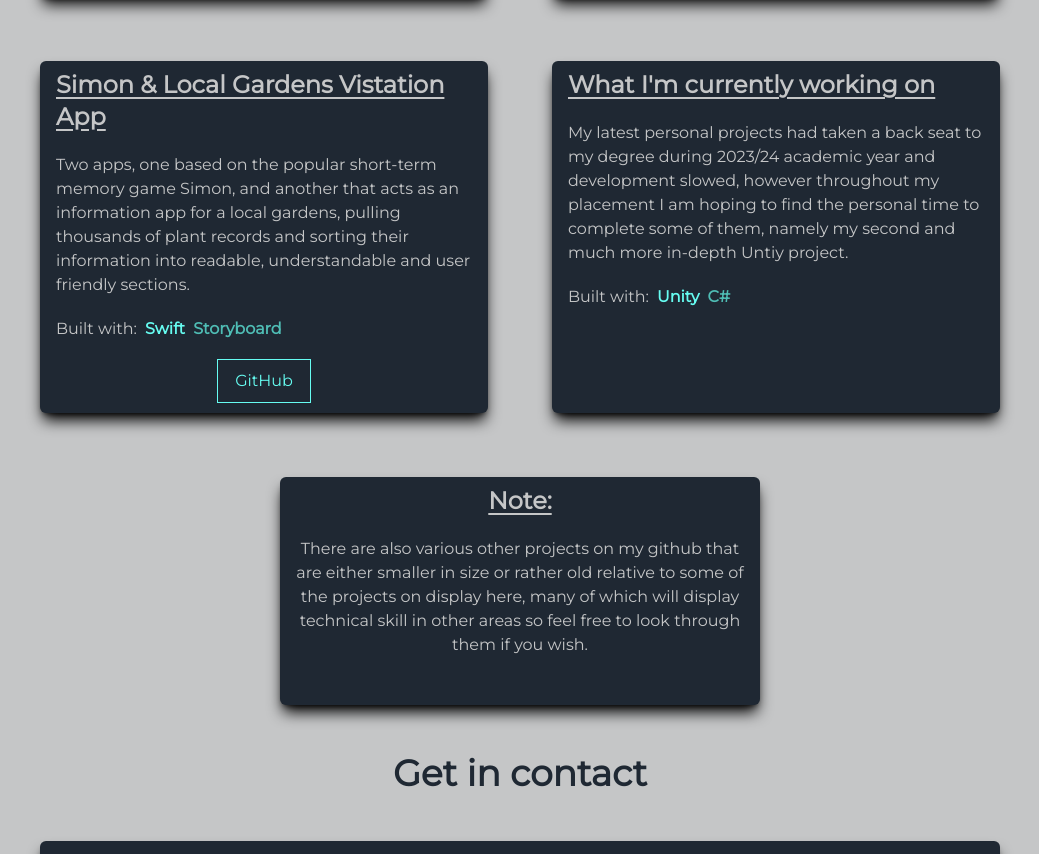
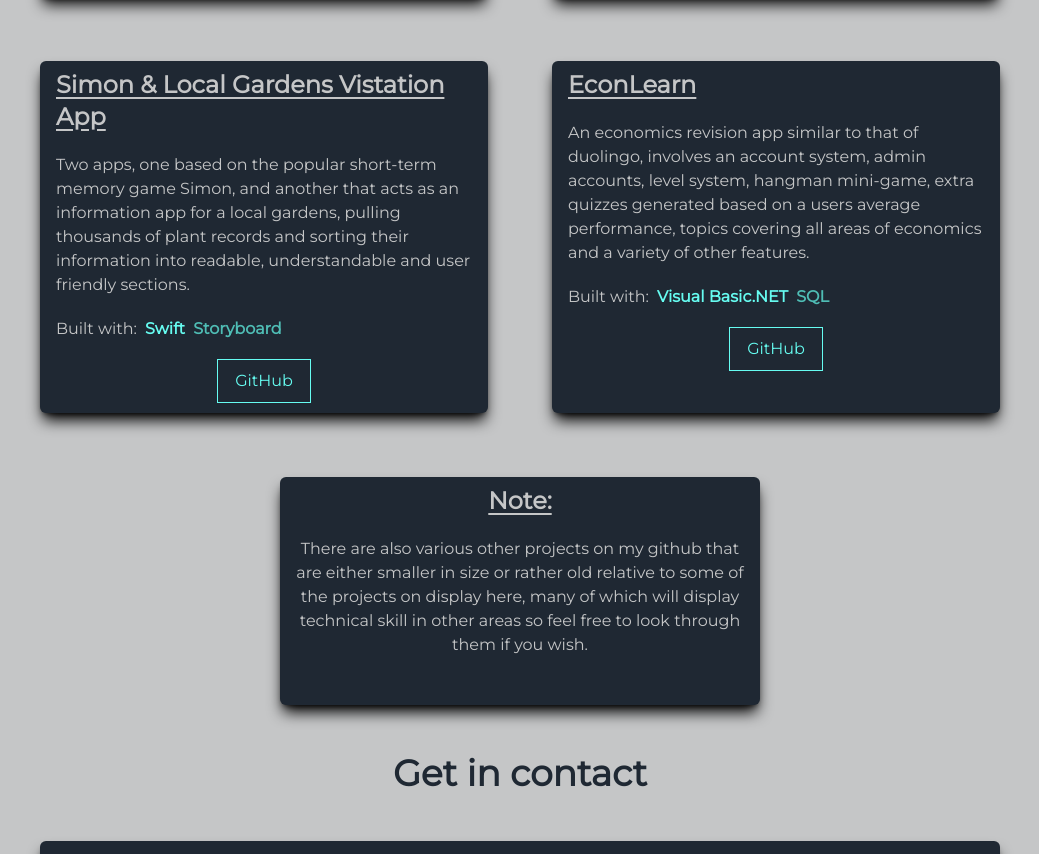
Before and after one commit to N-G1/n-g1.github.io, a website: page index.html in a window 1280 px wide. Shown: the part 2483-3337 px from the top of the page, without its empty margins (120-1159 px from the left). Drawn offline with nearby package versions, Linux system fonts and the light colour scheme.

Commit message:
readded sql vbnet project

```diff
--- a/index.html
+++ b/index.html
@@ -170,15 +170,16 @@
                     </div>
 
                     <div class="relative flex flex-col shadow-lg rounded-md shadow-black bg-custGrey gap-5 px-4">
-                        <h2 class="text-2xl font-bold underline-offset-4 underline mt-2">What I'm currently working on</h2>
+                        <h2 class="text-2xl font-bold underline-offset-4 underline mt-2">EconLearn</h2>
                         <p>
-                            My latest personal projects had taken a back seat to my degree during 2023/24 academic year and development slowed, however throughout my placement
-                            I am hoping to find the personal time to complete some of them, namely my second and much more in-depth Untiy project.
+                            An economics revision app similar to that of duolingo, involves an account system, admin accounts, level system, hangman mini-game,
+                            extra quizzes generated based on a users average performance, topics covering all areas of economics and a variety of other features.
                         </p>
                         <p>Built with:
-                            <em class = "not-italic text-custLightBlue font-bold font-2xl pl-1">Unity</em>
-                            <em class = "not-italic text-custMidBlue font-bold font-2xl pl-1">C#</em>
+                            <em class = "not-italic text-custLightBlue font-bold font-2xl pl-1">Visual Basic.NET</em>
+                            <em class = "not-italic text-custMidBlue font-bold font-2xl pl-1">SQL</em>
                         </p>
+                        <a href="https://github.com/N-G1/Economics-Revision-System" class="mb-3 mx-auto items-center px-4 py-2 outline outline-1 outline-offset-1 text-custLightBlue hover:bg-custMixBlue">GitHub</a>
                     </div>
                 </div>
 
```
